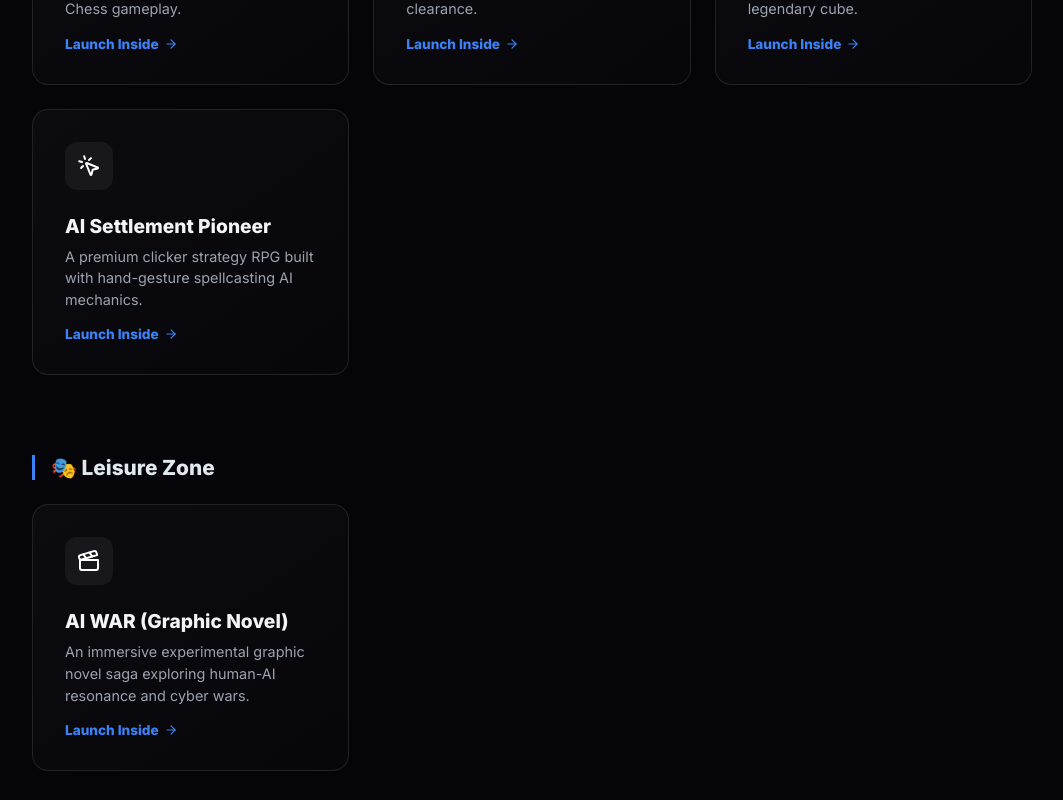
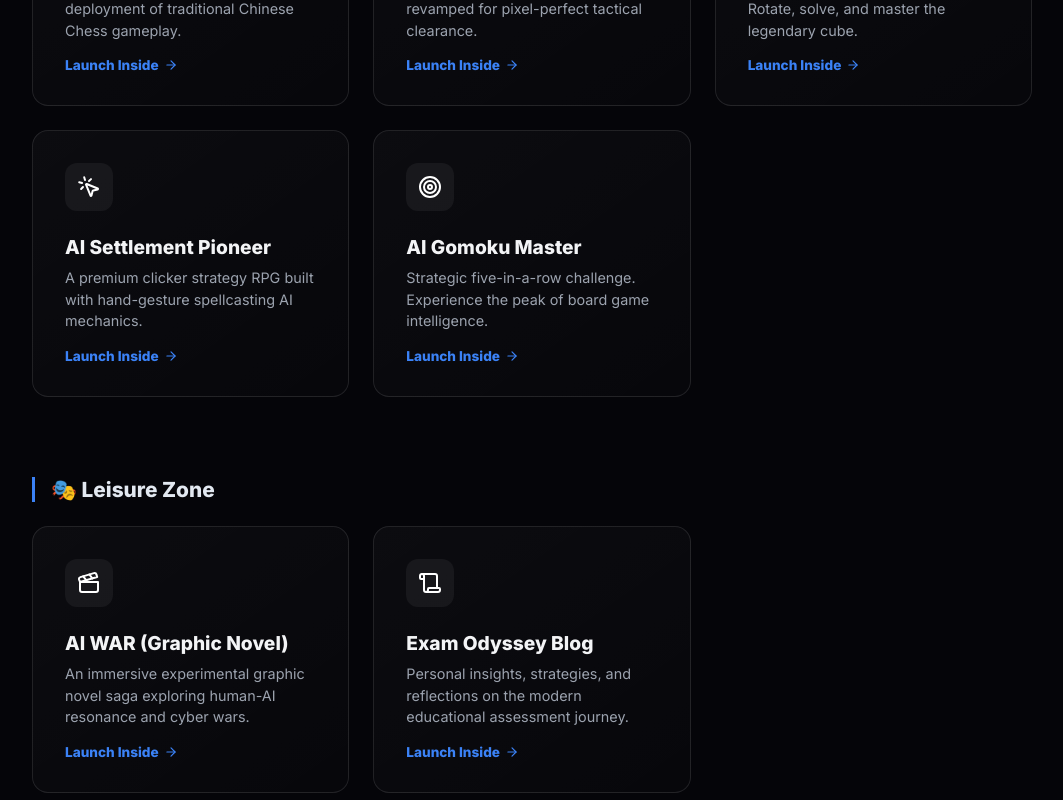
Before and after one commit to toydogcat/luna-ai, a React (Vite) app: page / in a window 1280 px wide. Shown: the part 1960-2760 px from the top of the page, without its empty margins (58-1121 px from the left). Built offline with nearby package versions, Linux system fonts and the light colour scheme.

Commit message:
feat: add AI school exam, Gomoku, and experimental school exam projects to portfolio

```diff
--- a/src/App.jsx
+++ b/src/App.jsx
@@ -38,6 +38,12 @@ const PROJECT_CATEGORIES = [
         translationKey: 'projects.aiScan',
         url: 'https://toydogcat.github.io/ai-scan/',
         icon: <ScanQrCode size={24} />
+      },
+      {
+        id: 'ai-sch-exam',
+        translationKey: 'projects.aiSchExam',
+        url: 'https://toydogcat.github.io/ai-sch-exam/',
+        icon: <Library size={24} />
       }
     ]
   },
@@ -93,6 +99,12 @@ const PROJECT_CATEGORIES = [
         translationKey: 'projects.aiClicker',
         url: 'https://toydogcat.github.io/ai-clicker/',
         icon: <MousePointerClick size={24} />
+      },
+      {
+        id: 'ai-gomoku',
+        translationKey: 'projects.aiGomoku',
+        url: 'https://toydogcat.github.io/ai-gomuko/',
+        icon: <Target size={24} />
       }
     ]
   },
@@ -105,6 +117,12 @@ const PROJECT_CATEGORIES = [
         translationKey: 'projects.aiWar',
         url: 'https://toydogcat.github.io/ai-war/',
         icon: <Clapperboard size={24} />
+      },
+      {
+        id: 'ai-exp-sch-exam',
+        translationKey: 'projects.aiExpSchExam',
+        url: 'https://toydogcat.github.io/ai-exp-sch-exam/',
+        icon: <Scroll size={24} />
       }
     ]
   }
--- a/src/i18n.js
+++ b/src/i18n.js
@@ -96,6 +96,18 @@ const resources = {
         aiVibe: {
           title: 'AI Vibe Coding Masterclass',
           desc: 'Direct GitHub repo learning path dedicated to collaborative AI orchestration and modern vibe coding.'
+        },
+        aiGomoku: {
+          title: 'AI Gomoku Master',
+          desc: 'Strategic five-in-a-row challenge. Experience the peak of board game intelligence.'
+        },
+        aiSchExam: {
+          title: 'AI Exam Hub',
+          desc: 'Next-generation adaptive assessment system. Master your knowledge through intelligent testing.'
+        },
+        aiExpSchExam: {
+          title: 'Exam Odyssey Blog',
+          desc: 'Personal insights, strategies, and reflections on the modern educational assessment journey.'
         }
       },
       installation: {
@@ -120,7 +132,7 @@ const resources = {
         welcome: '🚧 Experimental Phase: R&D Backlog',
         item1: '🔥 Gen-2 Intelligence Engine Refactoring',
         item2: '📊 Global Analytics Streaming Mesh Intercept',
-        item3: '🎮 Upcoming: AI Gomoku (Phase 1 Prep)'
+        item3: '✅ RELEASED: AI Gomoku Master (v1.0)'
       },
       metrics: {
         title: 'Metrics Demo',
@@ -231,6 +243,18 @@ const resources = {
         aiVibe: {
           title: 'AI Vibe Coding 學習指南',
           desc: '直通 GitHub 原始碼！深度拆解與 AI 協同作戰、用 Vibe 寫扣的極限編程流心法。'
+        },
+        aiGomoku: {
+          title: 'AI 智能五子棋',
+          desc: '策略巔峰！在黑白博弈中挑戰最強智能演算法，成就棋壇大師。'
+        },
+        aiSchExam: {
+          title: 'AI 線上測驗系統',
+          desc: '新一代智慧適應性測驗！精準評估知識掌握度，開啟數位學習新篇章。'
+        },
+        aiExpSchExam: {
+          title: '測驗心得部落格',
+          desc: '深度紀錄考試心得與備考策略，分享在測驗之路上的成長與思考。'
         }
       },
       installation: {
@@ -255,7 +279,7 @@ const resources = {
         welcome: '🚧 實驗階段：開發中功能清單',
         item1: '🔥 下一代 AI 自動生成模組優化中',
         item2: '📊 全球用戶數據即時串流介面串接中',
-        item3: '🎮 新增：AI 智能五子棋 (開發進度 45%)'
+        item3: '✅ 已發布：AI 智能五子棋 (正式版 v1.0)'
       },
       metrics: {
         title: '數據指標演示',
```
